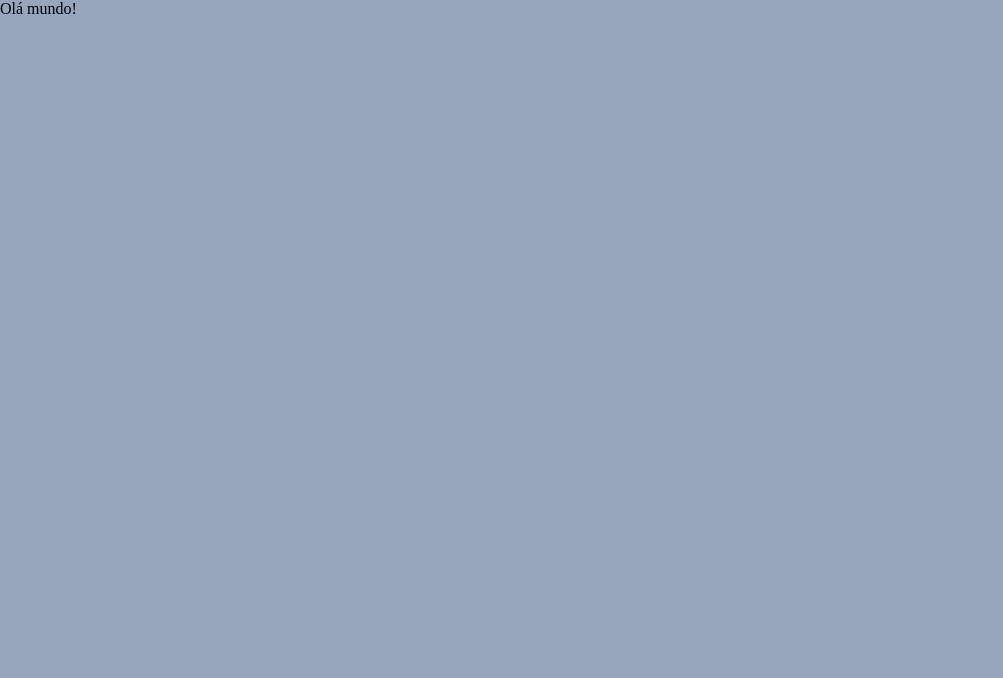
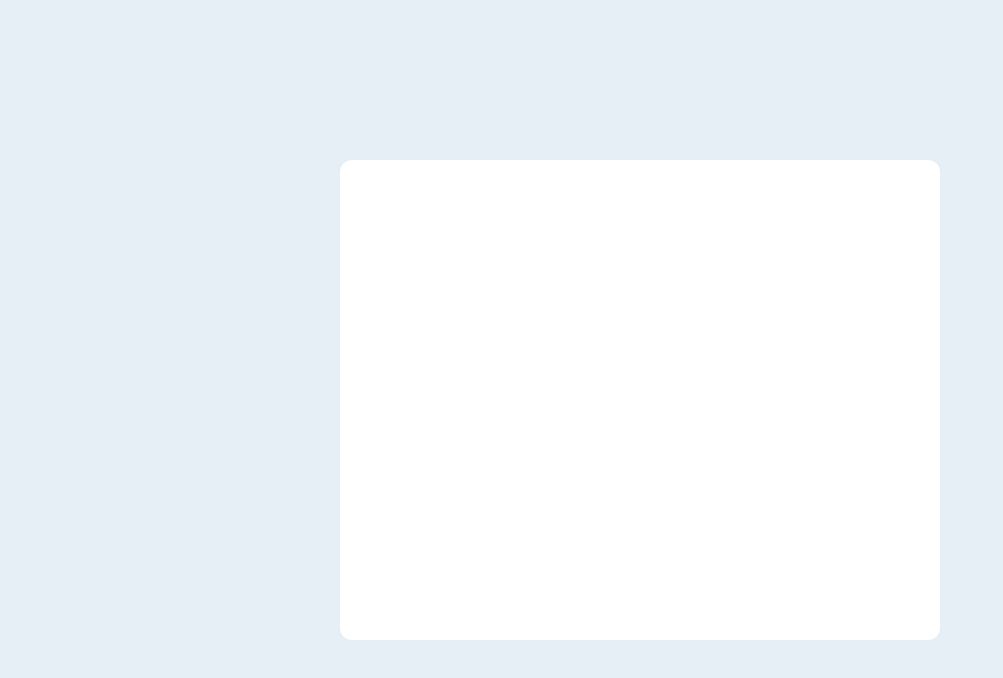
Before and after one commit to lucarl07/single-price-component, a React (Vite) app: page / in a window 1280 px wide. Shown: the top 678 px of the page, without its empty margins (0-1003 px from the left). Built offline with nearby package versions, Linux system fonts and the light colour scheme.

Commit message:
Add the Container component

```diff
--- a/src/components/App/App.jsx
+++ b/src/components/App/App.jsx
@@ -1,7 +1,11 @@
+import { Container } from "../Styles/Container.js"
+
 const App = () => {
   return (
-    <p>Olá mundo!</p>
+    <Container>
+      <div className="section-wrapper"></div>
+    </Container>
   );
 }
 
-export default App
+export default App;
--- a/src/components/Styles/Colors.jsx
+++ b/src/components/Styles/Colors.js
@@ -2,7 +2,8 @@ const Colors = {
   cyan: "hsl(179, 62%, 43%)",
   bright_yellow: "hsl(71, 73%, 54%)",
   light_gray: "hsl(204, 43%, 93%)",
-  grayish_blue: "hsl(218, 22%, 67%)"
+  grayish_blue: "hsl(218, 22%, 67%)",
+  white: "#fff"
 }
 
 export default Colors;
--- /dev/null
+++ b/src/components/Styles/Container.js
@@ -0,0 +1,10 @@
+import styled from "styled-components";
+import Colors from "./Colors";
+
+export const Container = styled.main `
+  margin: 0 auto;
+  width: 600px;
+  height: 480px;
+  background-color: ${Colors.white};
+  border-radius: 0.75rem;
+`;
--- a/src/index.css
+++ b/src/index.css
@@ -5,7 +5,11 @@
 }
 
 body {
-  background-color: hsl(218, 22%, 67%);
+  display: flex;
+  flex-direction: column;
+  height: 100vh;
+  justify-content: center;
+  background-color: hsl(204, 43%, 93%);
 }
 
 @font-face {
```
